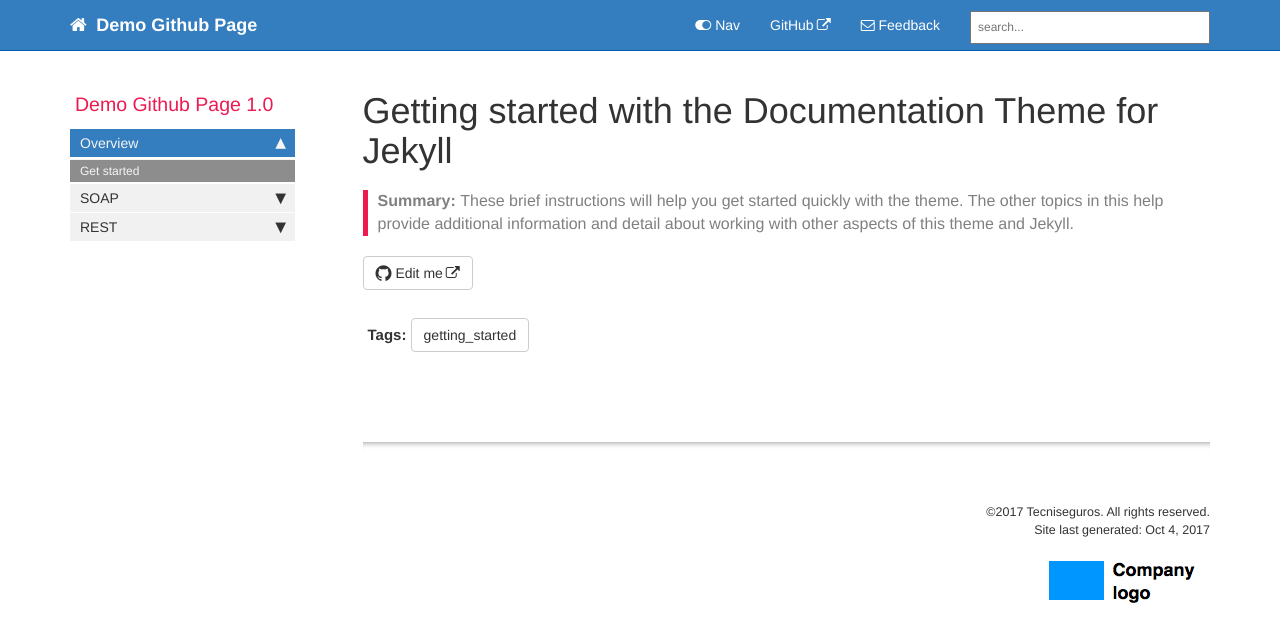
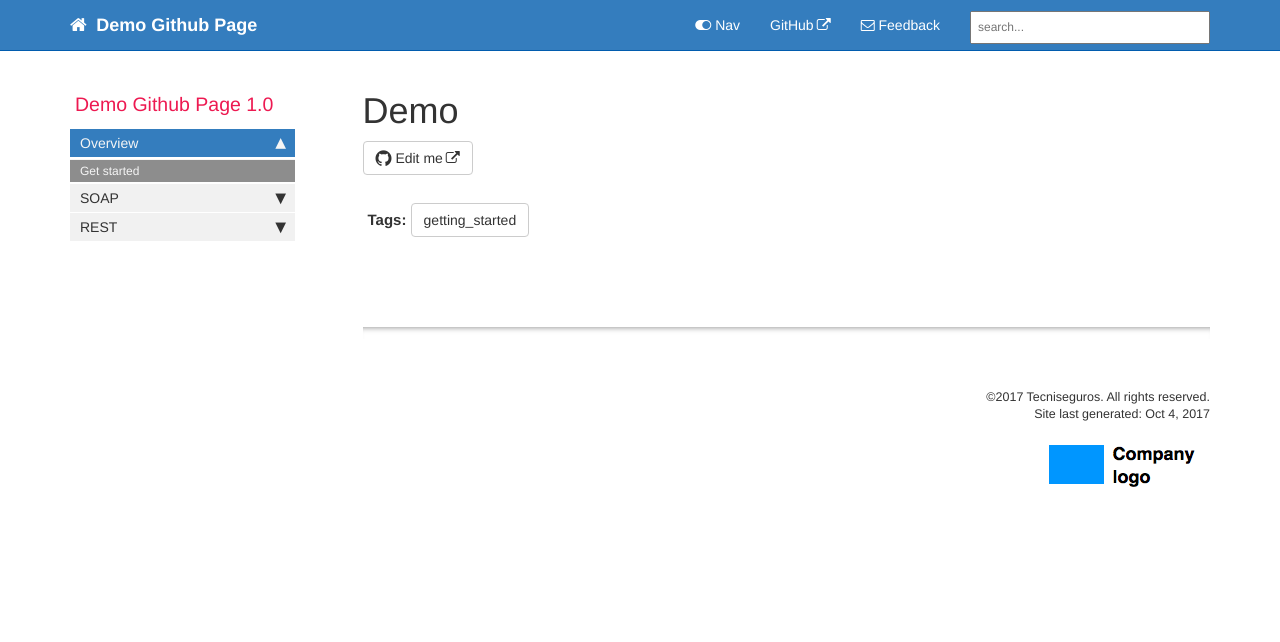
Before and after one commit to josseline/demo, a Jekyll site: the page built from index.md, in a window 1280 px wide. Shown: the top 642 px of the page. Built offline with Jekyll 4.4.1, drawn with Linux system fonts in a browser that asks for light colours; nearby versions of some CDN libraries; comment, search, counter and statistics services are not loaded.

Commit message:
no message

```diff
--- a/index.md
+++ b/index.md
@@ -1,8 +1,8 @@
 ---
-title: Getting started with the Documentation Theme for Jekyll
+title: Demo
 keywords: sample homepage
 tags: [getting_started]
 sidebar: mydoc_sidebar
 permalink: index.html
-summary: These brief instructions will help you get started quickly with the theme. The other topics in this help provide additional information and detail about working with other aspects of this theme and Jekyll.
+Resumen: Página de demo de github pages para documentar los servicios web disponibles.
 ---
```
